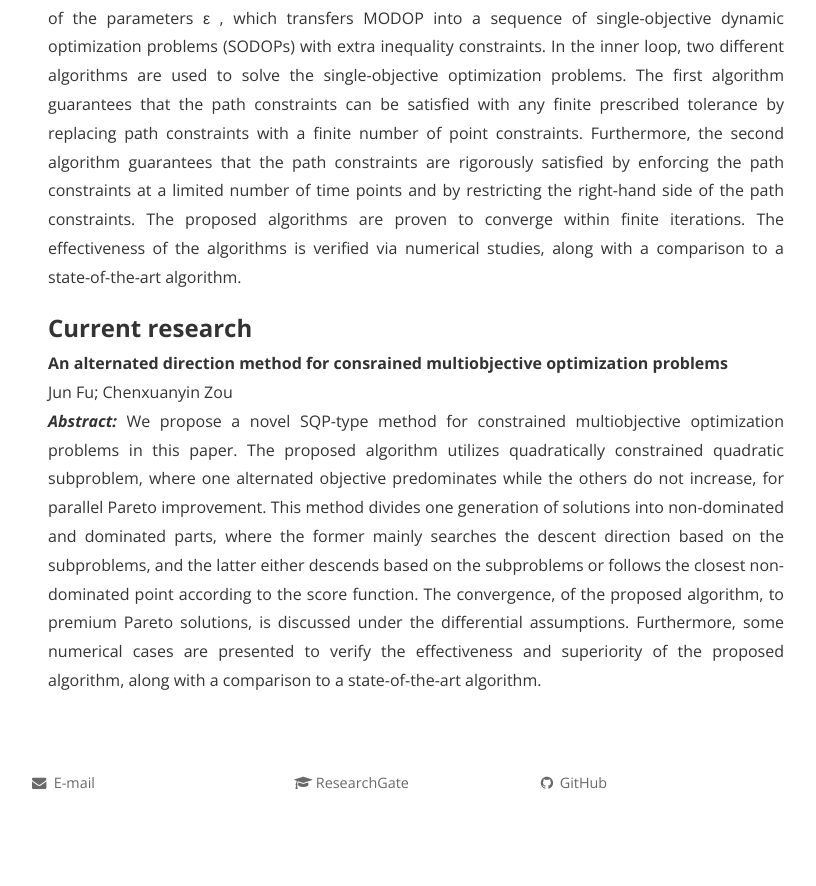
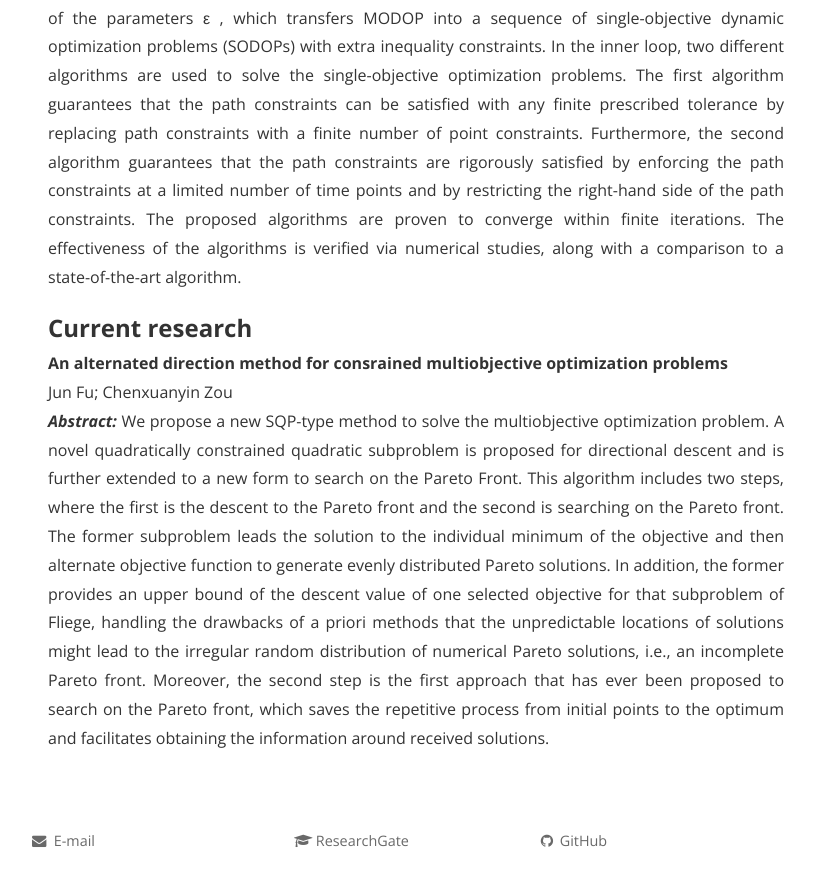
Before and after one commit to zcxy-academic/zcxy-academic.github.io, a Jekyll site: the page built from research.html, in a window 1280 px wide and 900 px high, scrolled down 576 px. Shown: the top 886 px of the window, without its empty margins (224-1040 px from the left). Built offline with Jekyll 4.4.1, drawn with Linux system fonts in a browser that asks for light colours; nearby versions of some CDN libraries; comment, search, counter and statistics services are not loaded; a style sheet for code colours, icons or effects is not loaded; before the commit the page ends 1418 px from its top, so only the background shows below that.

Commit message:
Update research.html

```diff
--- a/research.html
+++ b/research.html
@@ -18,4 +18,4 @@ DOI: 10.1109/TSMC.2022.3201685
 <font size="+2"><strong> Current research</strong></font><br>
 <strong>An alternated direction method for consrained multiobjective optimization problems</strong><br>
 Jun Fu; Chenxuanyin Zou<br>
-<p style="text-align:justify"><b><i>Abstract: </i></b>We propose a novel SQP-type method for constrained multiobjective optimization problems in this paper. The proposed algorithm utilizes quadratically constrained quadratic subproblem, where one alternated objective predominates while the others do not increase, for parallel Pareto improvement. This method divides one generation of solutions into non-dominated and dominated parts, where the former mainly searches the descent direction based on the subproblems, and the latter either descends based on the subproblems or follows the closest non-dominated point according to the score function. The convergence, of the proposed algorithm, to premium Pareto solutions, is discussed under the differential assumptions. Furthermore, some numerical cases are presented to verify the effectiveness and superiority of the proposed algorithm, along with a comparison to a state-of-the-art algorithm.</p><br>
+<p style="text-align:justify"><b><i>Abstract: </i></b> We propose a new SQP-type method to solve the multiobjective optimization problem. A novel quadratically constrained quadratic subproblem is proposed for directional descent and is further extended to a new form to search on the Pareto Front. This algorithm includes two steps, where the first is the descent to the Pareto front and the second is searching on the Pareto front. The former subproblem leads the solution to the individual minimum of the objective and then alternate objective function to generate evenly distributed Pareto solutions. In addition, the former provides an upper bound of the descent value of one selected objective for that subproblem of Fliege, handling the drawbacks of a priori methods that the unpredictable locations of solutions might lead to the irregular random distribution of numerical Pareto solutions, i.e., an incomplete Pareto front. Moreover, the second step is the first approach that has ever been proposed to search on the Pareto front, which saves the repetitive process from initial points to the optimum and facilitates obtaining the information around received solutions.</p><br>
```
